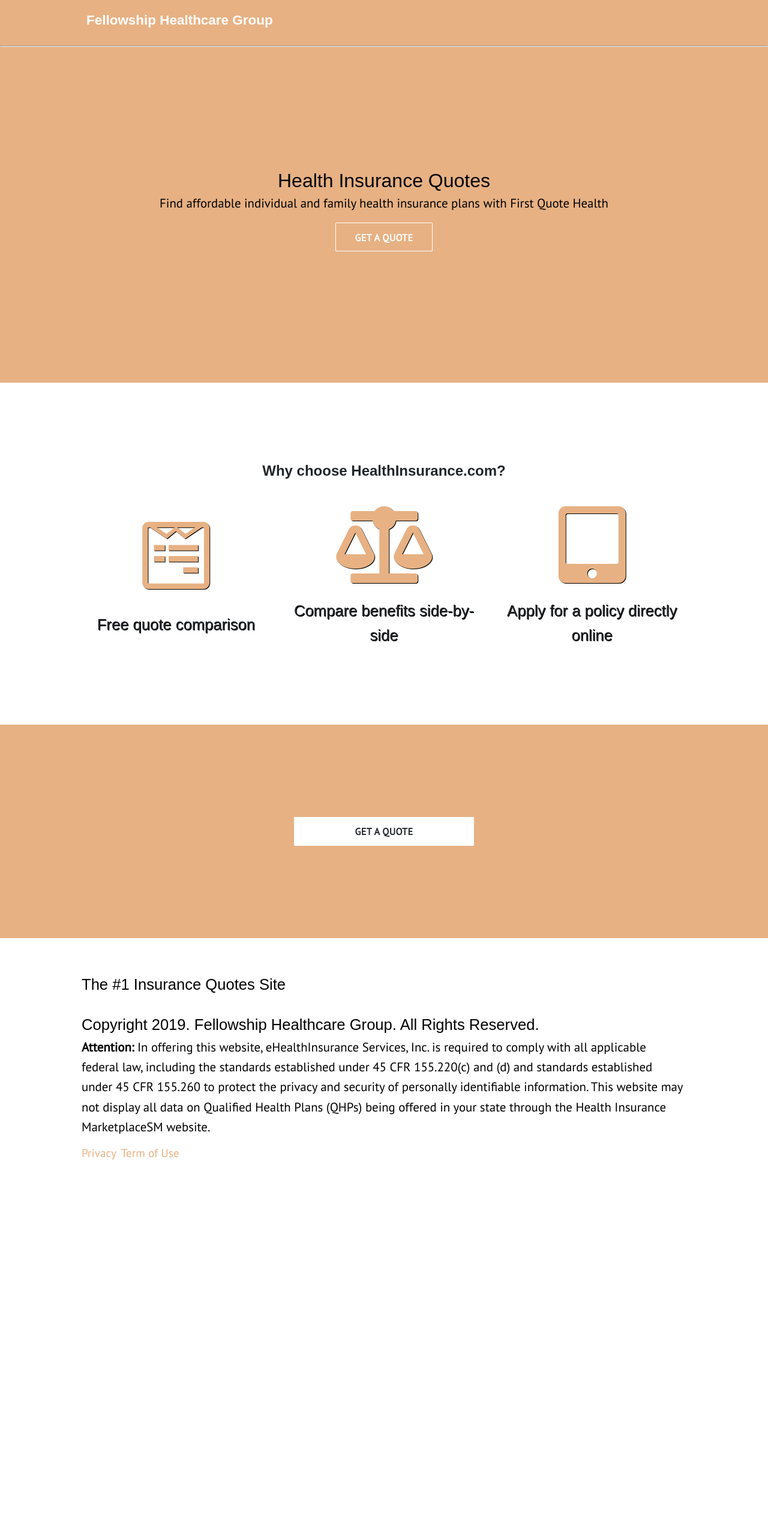
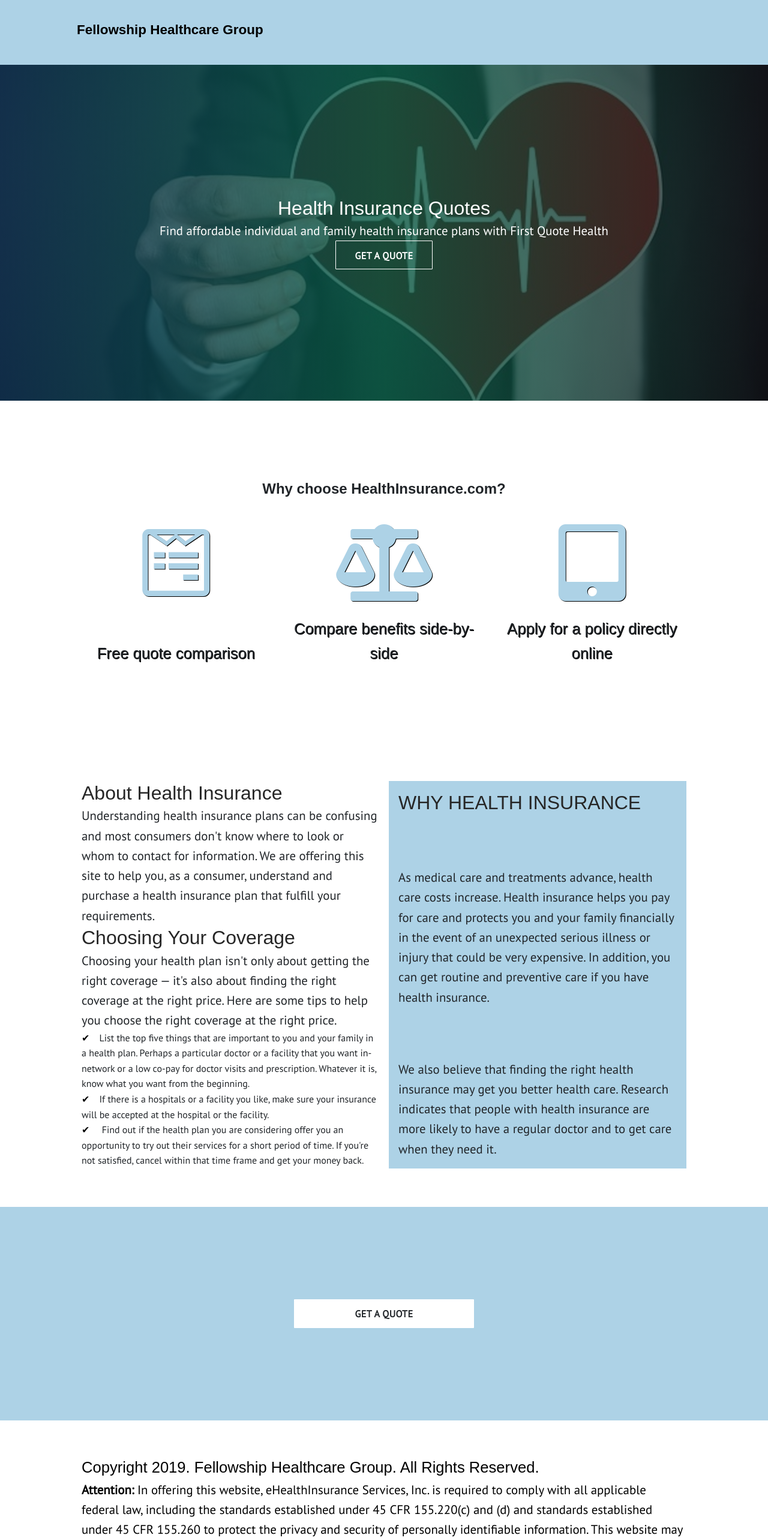
Before and after one commit to devops0002019/fellowshiphealthcaregroup, a plain HTML site: page index.html in a window 1280 px wide. Shown: the top 2564 px of the page at 60% size. Before the commit the page ends 2043 px from the top, so only its background shows below. Drawn offline with Linux system fonts and the light colour scheme; a web font is replaced by a local one.

Commit message:
add a new file

```diff
--- a/index.html
+++ b/index.html
@@ -34,24 +34,23 @@
 
 <body id="site">
 
-    <header class="header">
+    <nav class="deep-primary">
+        <div id="navbar"></div>
+    </nav>
 
-        <nav class="padding-16" id="navbar-empty"></nav>
-
-        <hr>
-
+    <header class="deep-both-3">
         <div id="header">
             <div class="grid set-cols-1">
-                <div class="column headeline">
+                <div class="column">
+
                     <div class="connect">
-                        <h1>Get a cheap free health insurance quote on Cheap Healthcare Plan</h1>
-                        <a href="https://cheaphealthcareplan.com/">www.cheapheatlcareplan</a>
-                     </div>
-
+                     <h1>Get a cheap free health insurance quote on Cheap Healthcare Plan</h1>
+                     <a href="https://cheaphealthcareplan.com/">www.cheapheatlcareplan</a>
+                    </div>
 
                     <h3>Health Insurance Quotes</h3>
                     <p>Find affordable individual and family health insurance plans with First Quote Health</p>
-                    <a class="button inverted text-white" href="https://mystifying-hodgkin-910950.netlify.com/">Get a Quote</a>
+                    <a class="button inverted" href="https://mystifying-hodgkin-910950.netlify.com/">Get a Quote</a>
                 </div>
             </div>
         </div>
@@ -82,6 +81,30 @@
             </div>
         </section>
 
+        <section class="section">
+            <div class="grid set-cols-2">
+                <div class="column start-vertical-between">
+
+                    <h3>About Health Insurance</h3>
+                    <p>Understanding health insurance plans can be confusing and most consumers don't know where to look or whom to contact for information. We are offering this site to help you, as a consumer, understand and purchase a health insurance plan that fulfill your requirements.</p>
+
+                    <h3>Choosing Your Coverage</h3>
+                    <p>Choosing your health plan isn't only about getting the right coverage — it's also about finding the right coverage at the right price. Here are some tips to help you choose the right coverage at the right price.</p>
+
+                    <ul class="list-format">
+                        <li>List the top five things that are important to you and your family in a health plan. Perhaps a particular doctor or a facility that you want in-network or a low co-pay for doctor visits and prescription. Whatever it is, know what you want from the beginning.</li>
+                        <li>If there is a hospitals or a facility you like, make sure your insurance will be accepted at the hospital or the facility.</li>
+                        <li> Find out if the health plan you are considering offer you an opportunity to try out their services for a short period of time. If you're not satisfied, cancel within that time frame and get your money back.</li>
+                    </ul>
+                </div>
+
+                <div class="column start-vertical-between deep-primary height-100 padding-16">
+                    <h3>WHY HEALTH INSURANCE</h3>
+                    <p>As medical care and treatments advance, health care costs increase. Health insurance helps you pay for care and protects you and your family financially in the event of an unexpected serious illness or injury that could be very expensive. In addition, you can get routine and preventive care if you have health insurance.</p>
+                    <p>We also believe that finding the right health insurance may get you better health care. Research indicates that people with health insurance are more likely to have a regular doctor and to get care when they need it.</p>
+                </div>
+            </div>
+        </section>
 
         <section class="section deep-primary padd-128">
             <div class="grid">
--- a/js/app.js
+++ b/js/app.js
@@ -1,13 +1,13 @@
-document.documentElement.style .setProperty('--primary', '#e7b183');
+document.documentElement.style .setProperty('--primary', '#add2e6');
 document.documentElement.style .setProperty('--secondary', 'red');
 document.documentElement.style .setProperty('--tertiary', '#FAFAFA');
 document.documentElement.style .setProperty('--quaternary', '#FAFAFA');
 document.documentElement.style .setProperty('--border', '#d8d8d8');
 document.documentElement.style .setProperty('--page-max-width', '1024px');
-document.documentElement.style .setProperty('--navbar-background', 'transparent');
+document.documentElement.style .setProperty('--navbar-background', 'red');
 document.documentElement.style .setProperty('--navbar-text-color', '#000');
-document.documentElement.style .setProperty('--header-background', '#e7b183');
-document.documentElement.style .setProperty('--header-text-color', '#000');
+document.documentElement.style .setProperty('--header-background', '#e4f5cd');
+document.documentElement.style .setProperty('--header-text-color', '#fff');
 document.documentElement.style .setProperty('--footer-background', '#fff');
 document.documentElement.style .setProperty('--footer-text-color', '#000');
 document.documentElement.style .setProperty('--h1-color', 'black');
@@ -17,23 +17,23 @@ document.documentElement.style .setProperty('--h3-color', '#262626');
 
 const navbar_data = [
    {
-       brand:    "Fellowship Healthcare Group",
+       brand:  "Fellowship Healthcare Group",
    }
 ];
 function navbar_template(navbar) {
    return `
     <ul class="menu-list">
-        <li><a class="text-white" href="./"><h3>${navbar.brand}</h3></a></li>
+        <li><a href="./"><h3 class="text-black">${navbar.brand}</h3></a></li>
     </ul>
  `;
 }
 
-document.getElementById("navbar-empty").innerHTML = `${navbar_data.map(navbar_template).join('')}`;
+document.getElementById("navbar").innerHTML = `${navbar_data.map(navbar_template).join('')}`;
 
 
 const footer_data = [
    {
-       brand:    "Fellowship Healthcare Group",
+       brand: "Fellowship Healthcare Group",
    }
 ];
 function footer_template(foot) {
@@ -41,7 +41,6 @@ function footer_template(foot) {
     <div class="grid set-cols-1">
     <div class="column start-vertical-between">
 
-        <h4>The #1 Insurance Quotes Site</h4>
 
         <h4>Copyright 2019. ${foot.brand}. All Rights Reserved.</h4>
 
@@ -50,12 +49,11 @@ function footer_template(foot) {
     </div>
 
     <ul class="column menu-start">
-            <li><a class="link" href="privacy.html">Privacy</a></li>
-            <li><a class="link" href="terms.html">Term of Use</a></li>
+            <li><a class="" href="privacy.html">Privacy</a></li>
+            <li><a class="" href="terms.html">Term of Use</a></li>
         </ul>
     </div>
   `;
 }
-
 document.getElementById("footer").innerHTML = `${footer_data.map(footer_template).join('')}`;
 document.getElementById("year").innerHTML = new Date().getFullYear();
```
Also changed, not shown: css/ui3-1.0.min.css.
